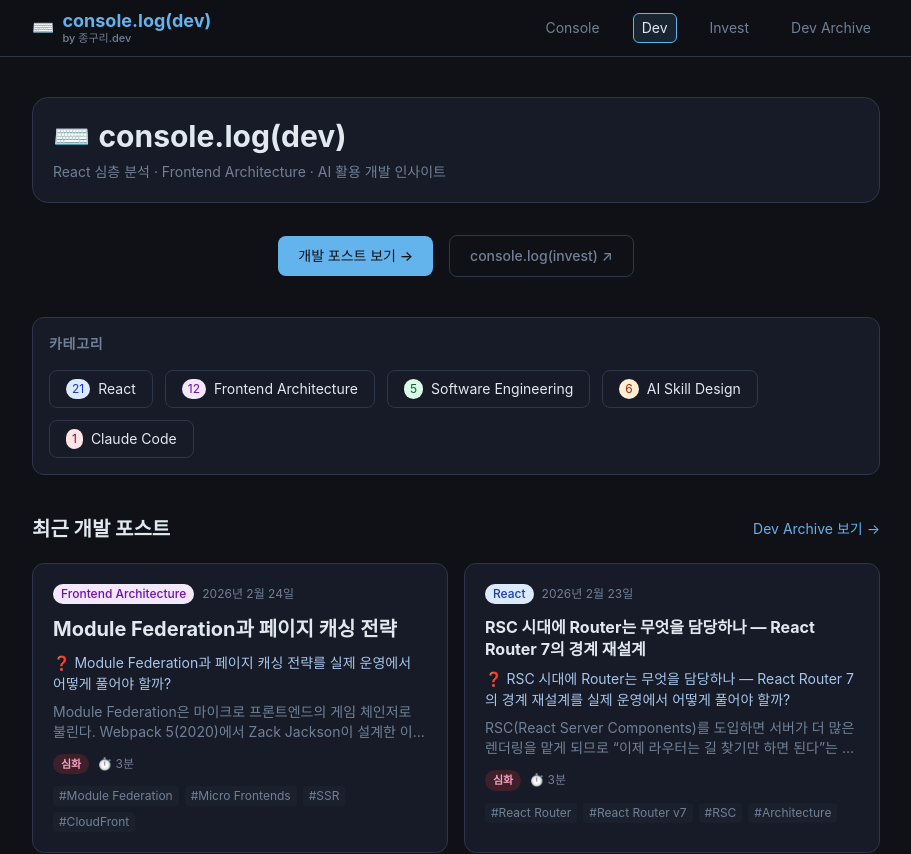
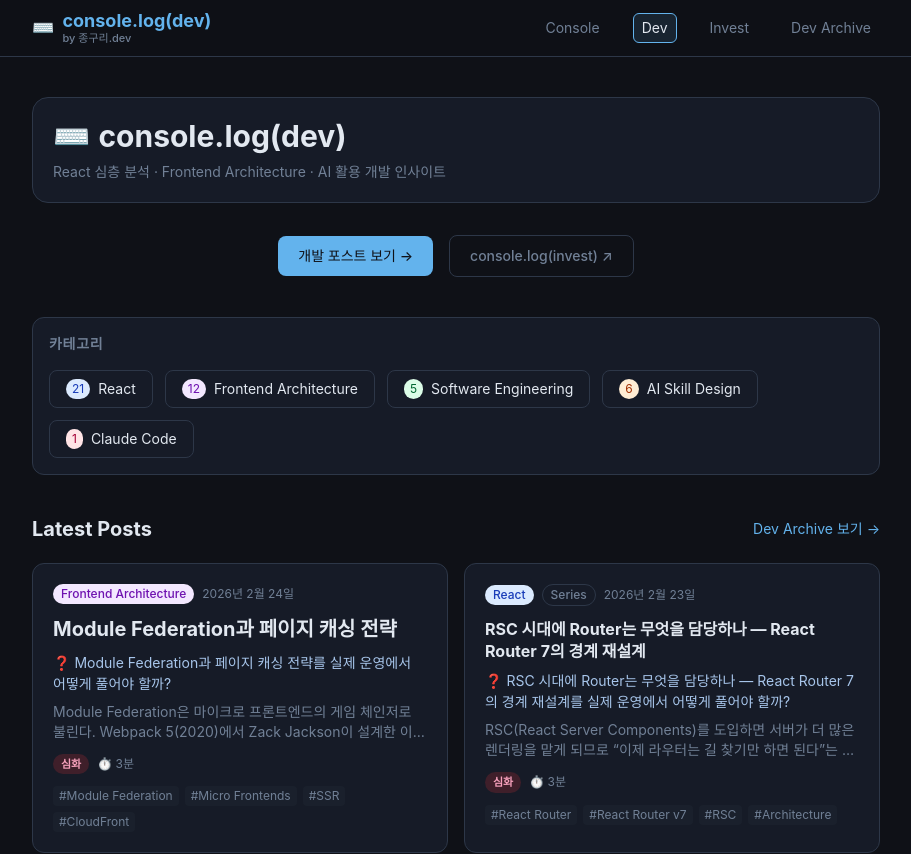
Before and after one commit to mje807/dev-blog, a Next.js app: page /dev in a window 1280 px wide. Shown: the top 854 px of the page, without its empty margins (184-1095 px from the left). Built offline with nearby package versions, Linux system fonts and the light colour scheme.

Commit message:
feat: surface featured posts on dev landing

```diff
--- a/app/dev/page.tsx
+++ b/app/dev/page.tsx
@@ -1,5 +1,5 @@
 import Link from 'next/link';
-import { getAllPosts, getCategoryCounts, CATEGORIES } from '@/lib/posts';
+import { getAllPosts, getCategoryCounts, getFeaturedPosts, CATEGORIES } from '@/lib/posts';
 import PostCard from '@/components/PostCard';
 import PageHeader from '@/components/ui/PageHeader';
 import SectionCard from '@/components/ui/SectionCard';
@@ -12,8 +12,9 @@ export const metadata = {
 
 export default function DevPage() {
   const allPosts = getAllPosts();
+  const featuredPosts = getFeaturedPosts().slice(0, 3);
   const categoryCounts = getCategoryCounts();
-  const recent = allPosts.slice(0, 6);
+  const recent = allPosts.filter((post) => !post.featured).slice(0, 6);
 
   const categoryStats = Object.entries(CATEGORIES)
     .map(([key, meta]) => ({
@@ -49,6 +50,24 @@ export default function DevPage() {
         </div>
       </section>
 
+      {featuredPosts.length > 0 && (
+        <section>
+          <div className="flex items-center justify-between mb-5">
+            <h2 className="text-xl font-bold" style={{ color: 'var(--text)' }}>
+              Featured Posts
+            </h2>
+            <Link href="/blog" className="text-sm" style={{ color: 'var(--accent)' }}>
+              Dev Archive 전체 보기 →
+            </Link>
+          </div>
+          <div className="grid gap-4 sm:grid-cols-2 lg:grid-cols-3">
+            {featuredPosts.map((post, index) => (
+              <PostCard key={`${post.category}-${post.slug}`} post={post} featured={index === 0} />
+            ))}
+          </div>
+        </section>
+      )}
+
       <section>
         <SectionCard>
           <h2 className="text-sm font-semibold uppercase tracking-wider mb-4" style={{ color: 'var(--text-muted)' }}>
@@ -79,7 +98,7 @@ export default function DevPage() {
       <section>
         <div className="flex items-center justify-between mb-5">
           <h2 className="text-xl font-bold" style={{ color: 'var(--text)' }}>
-            최근 개발 포스트
+            Latest Posts
           </h2>
           <Link href="/blog" className="text-sm" style={{ color: 'var(--accent)' }}>
             Dev Archive 보기 →
--- a/components/PostCard.tsx
+++ b/components/PostCard.tsx
@@ -33,10 +33,26 @@ export default function PostCard({ post, featured = false }: PostCardProps) {
   return (
     <Link href={href} className="block group">
       <article className="post-card rounded-xl border p-5 transition-all duration-200 h-full">
-        <div className="flex items-center gap-2 mb-3">
+        <div className="flex items-center gap-2 mb-3 flex-wrap">
           <span className={`text-xs font-medium px-2 py-0.5 rounded-full ${category?.color || 'bg-gray-100 text-gray-800'}`}>
             {category?.label || post.category}
           </span>
+          {post.featured && (
+            <span
+              className="text-xs font-medium px-2 py-0.5 rounded-full border"
+              style={{ borderColor: 'var(--accent)', color: 'var(--accent)', backgroundColor: 'rgba(99,179,237,0.1)' }}
+            >
+              Featured
+            </span>
+          )}
+          {post.series && (
+            <span
+              className="text-xs font-medium px-2 py-0.5 rounded-full border"
+              style={{ borderColor: 'var(--border)', color: 'var(--text-muted)' }}
+            >
+              Series
+            </span>
+          )}
           <span className="text-xs post-muted">
             {new Date(post.date).toLocaleDateString('ko-KR', {
               year: 'numeric',
--- a/lib/posts.ts
+++ b/lib/posts.ts
@@ -19,6 +19,9 @@ interface PostIndex {
 
 function sortPosts(posts: PostSummary[]): PostSummary[] {
   return [...posts].sort((a, b) => {
+    if (a.featured !== b.featured) {
+      return a.featured ? -1 : 1;
+    }
     if (a.date < b.date) return 1;
     if (a.date > b.date) return -1;
     return 0;
```
